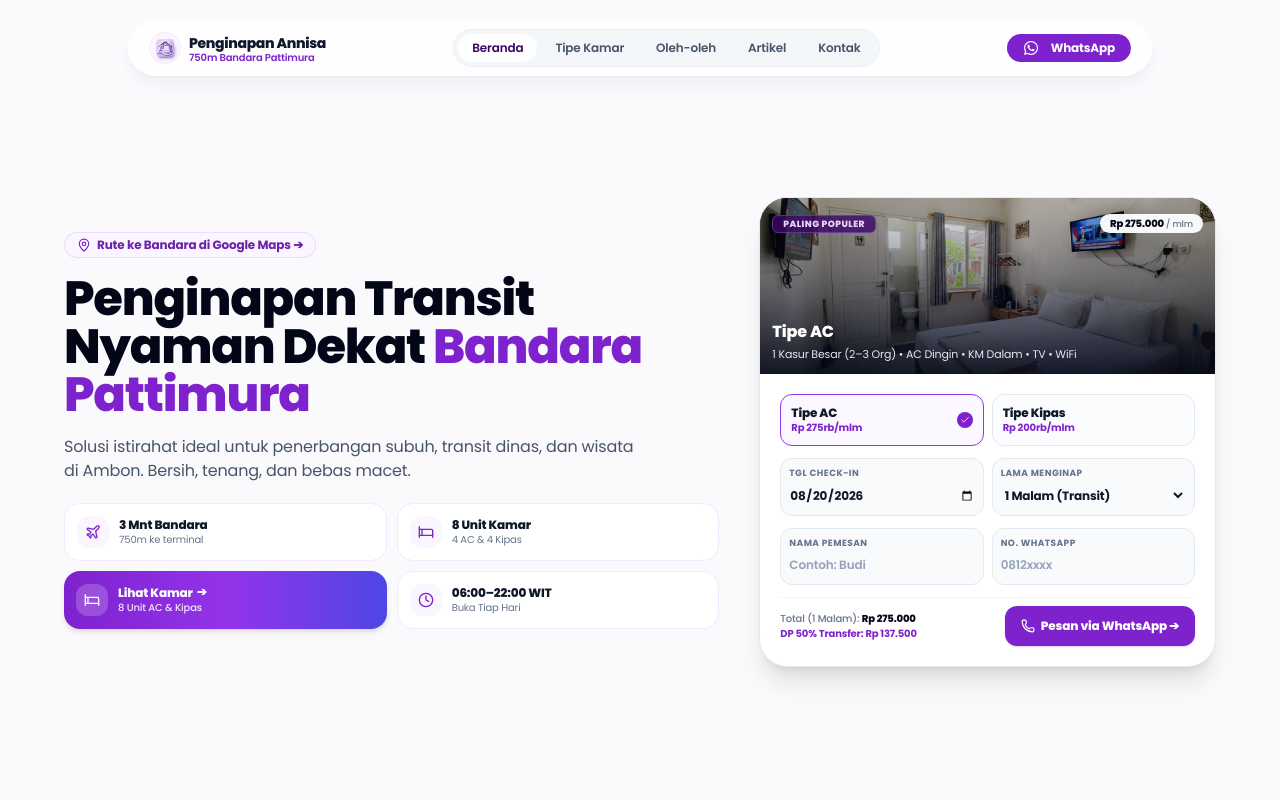
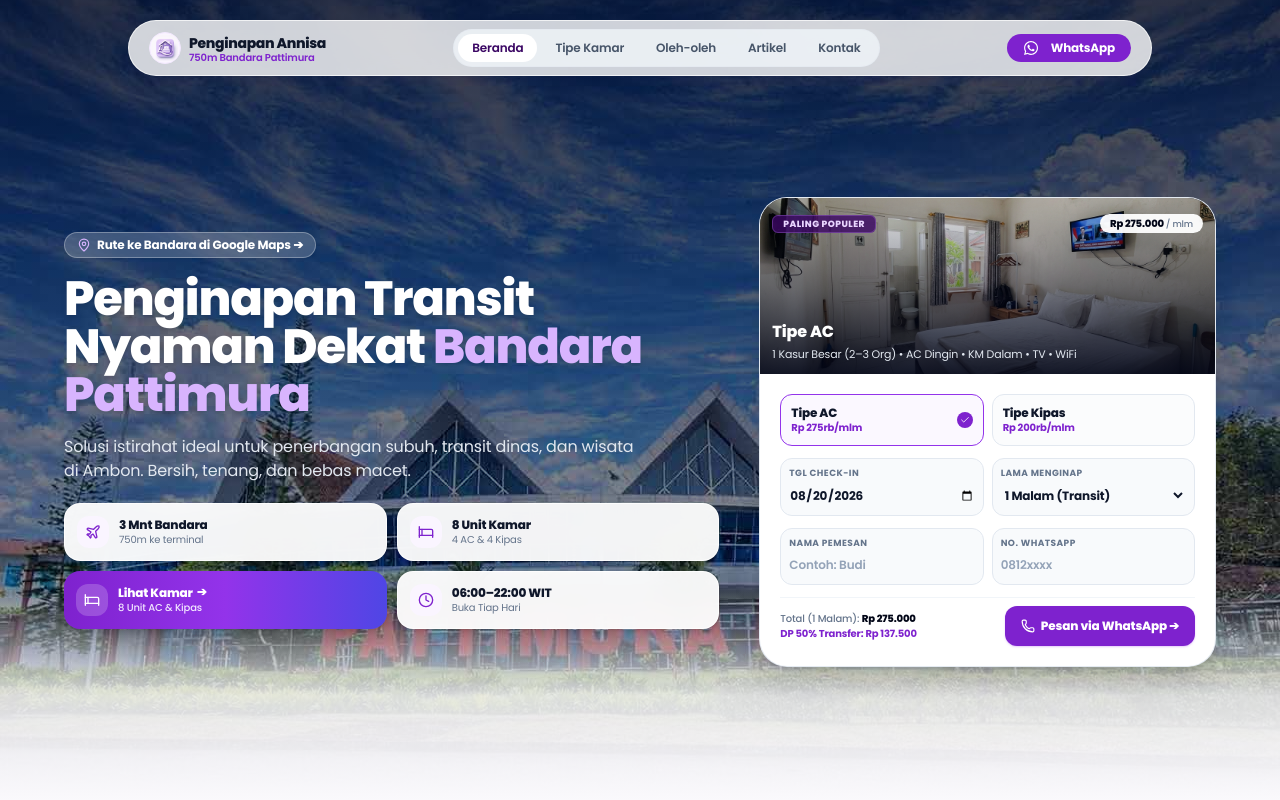
Before and after one commit to ilsetiawan1/penginapan-annisa, a Next.js app in the folder apps/web/: page / in a window 1280 px wide. Shown: the top 800 px of the page. Built offline with nearby package versions, Linux system fonts and the light colour scheme.

Commit message:
style(home): apply rich full-bleed airport hero background with smooth bottom white fade and high-contrast typography

```diff
--- a/apps/web/src/features/public/home/components/hero-section.tsx
+++ b/apps/web/src/features/public/home/components/hero-section.tsx
@@ -6,19 +6,22 @@ import { BookingWidget } from "./booking-widget";
 export function HeroSection() {
   return (
     <section className="relative w-full pt-24 sm:pt-28 pb-10 sm:pb-14 xl:min-h-screen xl:h-screen xl:pt-16 xl:pb-0 flex flex-col justify-center px-4 overflow-hidden">
-      {/* Background Image Pattimura with Ambient Overlay */}
-      <div className="absolute inset-0 -z-10">
-        <Image
-          src="/home/bg-bandara-pattimura-ambon.jpg"
-          alt="Bandara Pattimura Ambon"
-          fill
-          className="object-cover object-center opacity-20"
-          priority
-        />
-        <div className="absolute inset-0 bg-gradient-to-b from-[#faf9fc]/70 via-[#faf9fc]/90 to-[#faf9fc]" />
-      </div>
+      {/* Background Image Pattimura */}
+      <Image
+        src="/home/bg-bandara-pattimura-ambon.jpg"
+        alt="Bandara Internasional Pattimura Ambon"
+        fill
+        className="object-cover object-center"
+        priority
+      />
 
-      <div className="max-w-6xl mx-auto w-full grid grid-cols-1 lg:grid-cols-12 gap-8 lg:gap-10 items-center">
+      {/* Top and Center Dark Overlay for Maximum Text Readability */}
+      <div className="absolute inset-0 bg-gradient-to-b from-slate-950/80 via-slate-950/55 to-slate-950/30" />
+
+      {/* Smooth Bottom White Fade Transition before next section */}
+      <div className="absolute inset-x-0 bottom-0 h-36 sm:h-52 bg-gradient-to-t from-[#faf9fc] via-[#faf9fc]/85 to-transparent pointer-events-none" />
+
+      <div className="relative z-10 max-w-6xl mx-auto w-full grid grid-cols-1 lg:grid-cols-12 gap-8 lg:gap-10 items-center">
         {/* Left Column: Headline & Value Proposition */}
         <div className="lg:col-span-7 text-left space-y-3 sm:space-y-4">
           {/* Top Pill Badge */}
@@ -26,24 +29,24 @@ export function HeroSection() {
             href="https://maps.app.goo.gl/PskXAUZuGD7NeMoL7"
             target="_blank"
             rel="noreferrer"
-            className="inline-flex items-center gap-1.5 px-3 py-1 rounded-full bg-purple-50 border border-purple-200/80 text-purple-800 text-[11px] sm:text-xs font-bold shadow-2xs hover:bg-purple-100 transition"
+            className="inline-flex items-center gap-1.5 px-3 py-1 rounded-full bg-white/20 backdrop-blur-md border border-white/30 text-white text-[11px] sm:text-xs font-bold shadow-sm hover:bg-white/30 transition"
           >
-            <MapPin className="w-3.5 h-3.5 text-purple-700" />
+            <MapPin className="w-3.5 h-3.5 text-purple-300" />
             <span>Rute ke Bandara di Google Maps ➔</span>
           </a>
 
-          <h1 className="text-2xl sm:text-4xl lg:text-5xl font-black tracking-tight text-slate-950 leading-tight sm:leading-[1.15]">
+          <h1 className="text-2xl sm:text-4xl lg:text-5xl font-black tracking-tight text-white leading-tight sm:leading-[1.15] drop-shadow-md">
             Penginapan Transit Nyaman Dekat{" "}
-            <span className="text-purple-700">Bandara Pattimura</span>
+            <span className="text-purple-300">Bandara Pattimura</span>
           </h1>
 
-          <p className="text-xs sm:text-sm md:text-base text-slate-600 font-normal leading-relaxed max-w-xl">
+          <p className="text-xs sm:text-sm md:text-base text-slate-200 font-normal leading-relaxed max-w-xl drop-shadow-sm">
             Solusi istirahat ideal untuk penerbangan subuh, transit dinas, dan wisata di Ambon. Bersih, tenang, dan bebas macet.
           </p>
 
           {/* 4 Quick Info Cards (2x2 Grid) */}
           <div className="grid grid-cols-2 gap-2.5 pt-1 pb-1">
-            <div className="flex items-center gap-2.5 p-2.5 sm:p-3 bg-white/90 backdrop-blur-md rounded-2xl border border-purple-100 shadow-2xs">
+            <div className="flex items-center gap-2.5 p-2.5 sm:p-3 bg-white/95 backdrop-blur-md rounded-2xl border border-white/80 shadow-md">
               <div className="w-8 h-8 rounded-xl bg-purple-50 text-purple-700 flex items-center justify-center shrink-0">
                 <Plane className="w-4 h-4" />
               </div>
@@ -53,7 +56,7 @@ export function HeroSection() {
               </div>
             </div>
 
-            <div className="flex items-center gap-2.5 p-2.5 sm:p-3 bg-white/90 backdrop-blur-md rounded-2xl border border-purple-100 shadow-2xs">
+            <div className="flex items-center gap-2.5 p-2.5 sm:p-3 bg-white/95 backdrop-blur-md rounded-2xl border border-white/80 shadow-md">
               <div className="w-8 h-8 rounded-xl bg-purple-50 text-purple-700 flex items-center justify-center shrink-0">
                 <Bed className="w-4 h-4" />
               </div>
@@ -65,7 +68,7 @@ export function HeroSection() {
 
             <Link
               href="/kamar"
-              className="flex items-center gap-2.5 p-2.5 sm:p-3 bg-gradient-to-r from-purple-700 via-purple-600 to-indigo-600 text-white rounded-2xl shadow-md hover:shadow-lg hover:from-purple-800 hover:to-indigo-700 transition-all group cursor-pointer"
+              className="flex items-center gap-2.5 p-2.5 sm:p-3 bg-gradient-to-r from-purple-700 via-purple-600 to-indigo-600 text-white rounded-2xl shadow-lg hover:shadow-xl hover:from-purple-800 hover:to-indigo-700 transition-all group cursor-pointer"
             >
               <div className="w-8 h-8 rounded-xl bg-white/20 text-white flex items-center justify-center shrink-0">
                 <Bed className="w-4 h-4" />
@@ -79,7 +82,7 @@ export function HeroSection() {
               </div>
             </Link>
 
-            <div className="flex items-center gap-2.5 p-2.5 sm:p-3 bg-white/90 backdrop-blur-md rounded-2xl border border-purple-100 shadow-2xs">
+            <div className="flex items-center gap-2.5 p-2.5 sm:p-3 bg-white/95 backdrop-blur-md rounded-2xl border border-white/80 shadow-md">
               <div className="w-8 h-8 rounded-xl bg-purple-50 text-purple-700 flex items-center justify-center shrink-0">
                 <Clock className="w-4 h-4" />
               </div>
@@ -91,8 +94,8 @@ export function HeroSection() {
           </div>
         </div>
 
-        {/* Right Column: Interactive Booking Calculator Widget */}
-        <div className="lg:col-span-5">
+        {/* Right Column: Interactive Booking Form Widget */}
+        <div className="lg:col-span-5 relative z-10">
           <BookingWidget />
         </div>
       </div>
```
